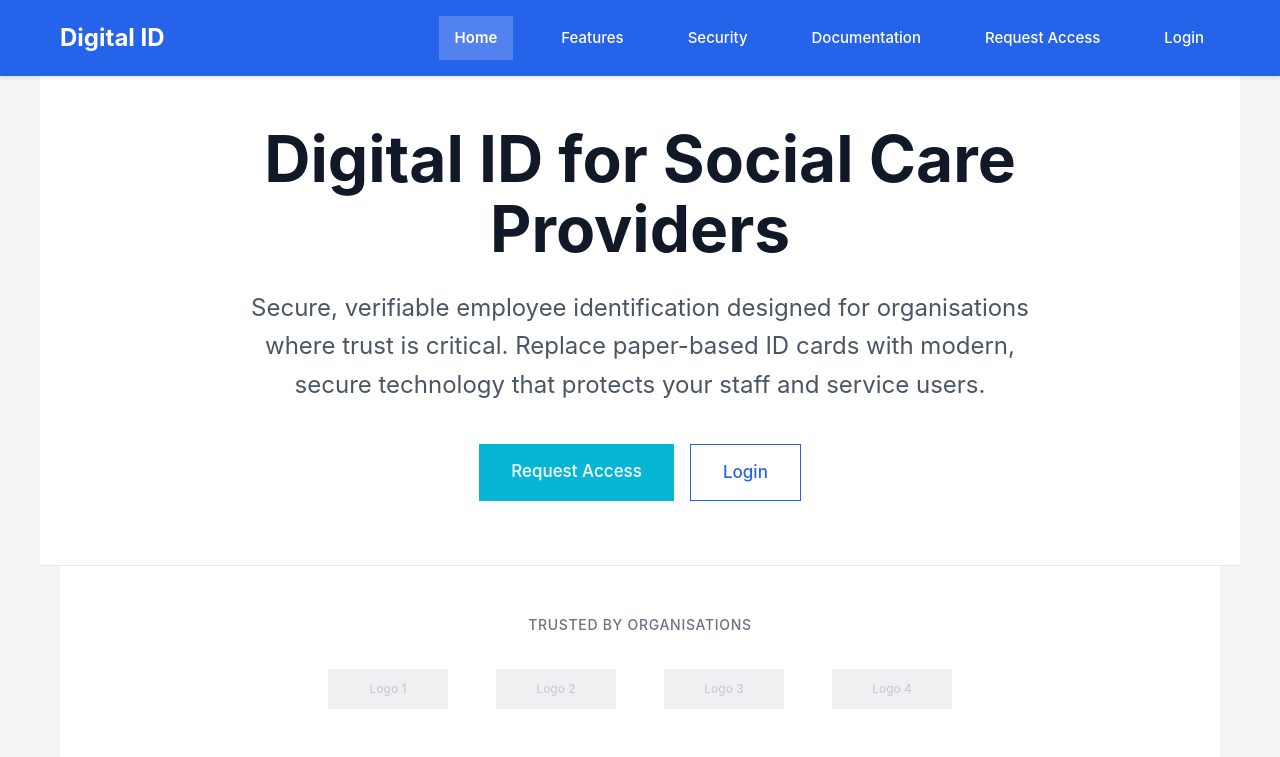
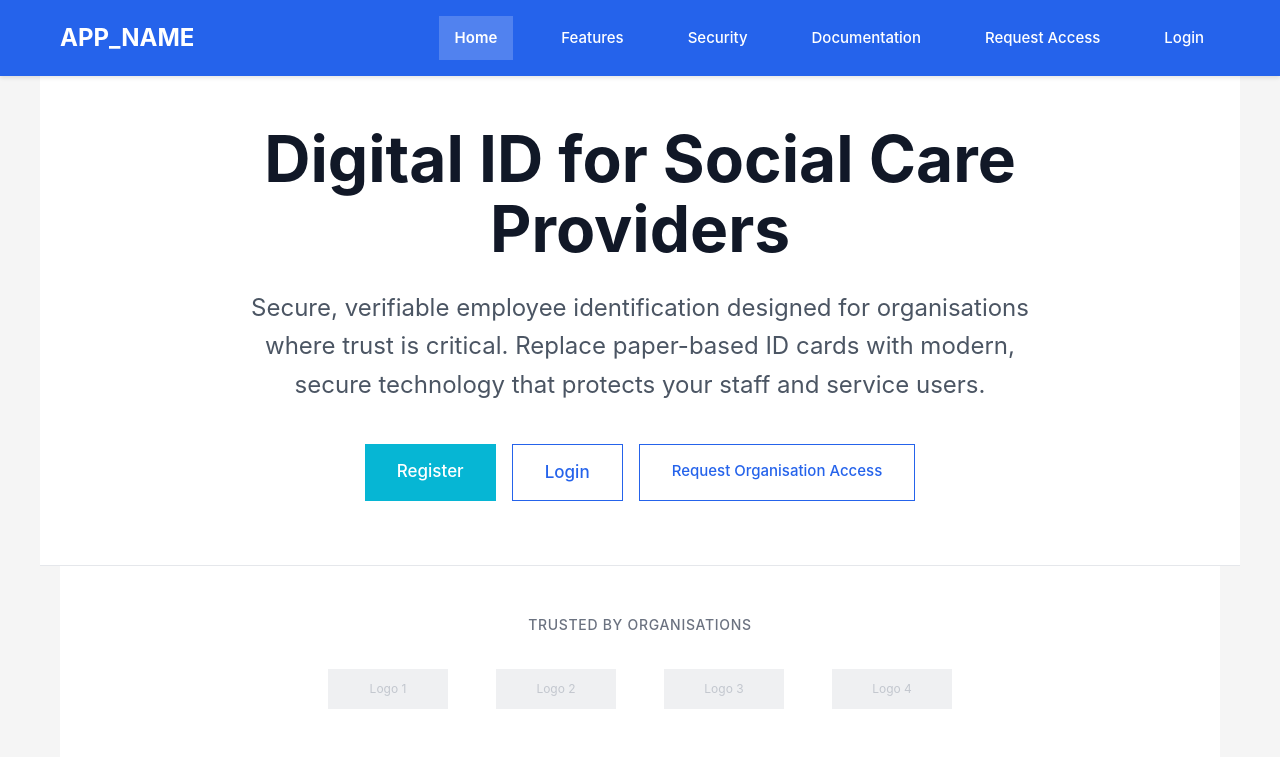
Before and after one commit to wellis321/digital-id, a PHP site: page / in a window 1280 px wide. Shown: the top 757 px of the page. Run offline with PHP 8.4, Linux system fonts and the light colour scheme; some libraries are stand-ins or nearby versions.

Commit message:
new register button

```diff
--- a/public/index.php
+++ b/public/index.php
@@ -628,8 +628,9 @@
             <a href="<?php echo url('id-card.php'); ?>" class="btn btn-hero-primary">View Your ID Card</a>
             <a href="<?php echo url('features.php'); ?>" class="btn btn-hero-secondary">Learn More</a>
         <?php else: ?>
-            <a href="<?php echo url('request-access.php'); ?>" class="btn btn-hero-primary">Request Access</a>
+            <a href="<?php echo url('register.php'); ?>" class="btn btn-hero-primary">Register</a>
             <a href="<?php echo url('login.php'); ?>" class="btn btn-hero-secondary">Login</a>
+            <a href="<?php echo url('request-access.php'); ?>" class="btn btn-hero-secondary" style="font-size: 0.9375rem;">Request Organisation Access</a>
         <?php endif; ?>
     </div>
 </div>
@@ -977,8 +978,9 @@
             <h2>Ready to Get Started?</h2>
             <p>Join organisations already using Digital ID to streamline their identity management and protect their staff and service users.</p>
             <div>
-                <a href="<?php echo url('request-access.php'); ?>" class="btn">Request Access</a>
-                <a href="<?php echo url('features.php'); ?>" class="btn" style="background: rgba(255,255,255,0.1); color: white; border: 1px solid white;">Explore Features</a>
+                <a href="<?php echo url('register.php'); ?>" class="btn" style="background: white; color: #2563eb; border: none; font-weight: 600;">Register</a>
+                <a href="<?php echo url('login.php'); ?>" class="btn" style="background: rgba(255,255,255,0.1); color: white; border: 1px solid white;">Login</a>
+                <a href="<?php echo url('request-access.php'); ?>" class="btn" style="background: rgba(255,255,255,0.1); color: white; border: 1px solid white; font-size: 0.9375rem;">Request Organisation Access</a>
             </div>
         </div>
     </div>
```
Also changed, not shown: public/login.php (+7 -4 lines).
